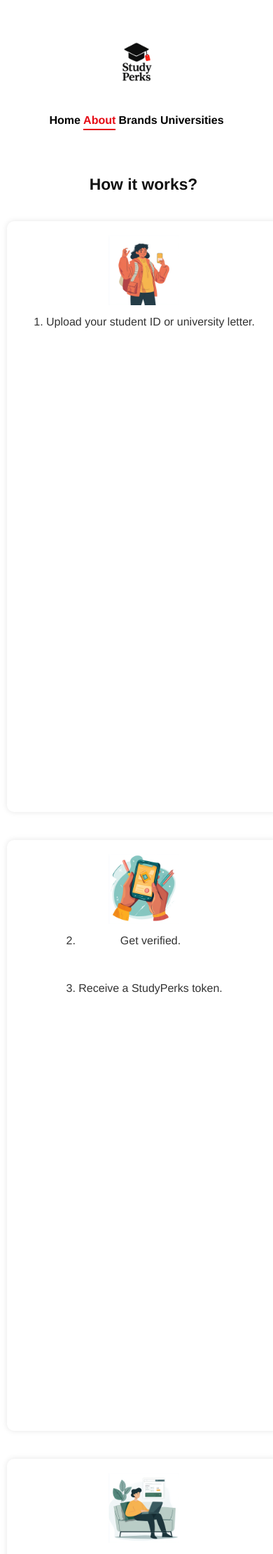
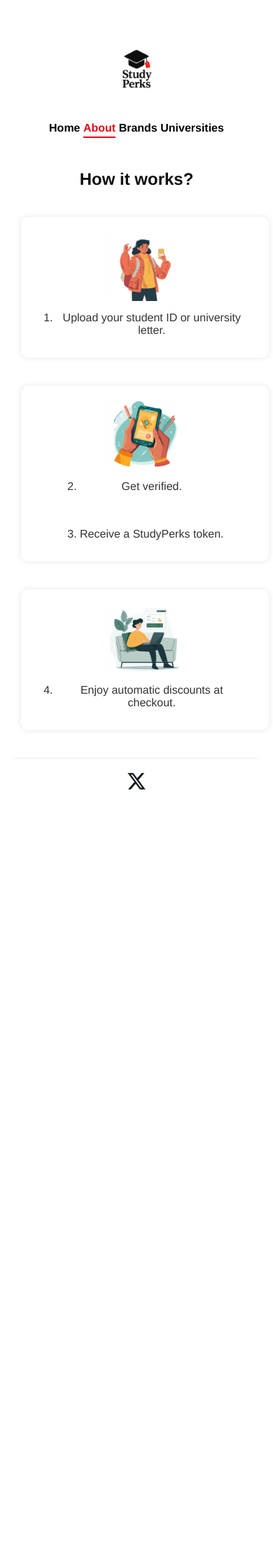
Before and after one commit to sarahwoods89/StudyPerks, a Node server app: page /about in a window 390 px wide. Shown: the top 2220 px of the page at 70% size. After the commit the page ends 1128 px from the top, so only its background shows below. Run offline with Node 20, Linux system fonts and the light colour scheme.

Commit message:
final media

```diff
--- a/public/stylesheets/style.css
+++ b/public/stylesheets/style.css
@@ -328,86 +328,3 @@ footer a {
     margin: 10px 0;
   }
 }
-
-@media (max-width: 768px) {
-  body {
-    font-size: 0.95rem;
-  }
-
-  .header-inner {
-    flex-direction: column;
-    align-items: center;
-    padding: 10px 0;
-    text-align: center;
-  }
-
-  .main-nav {
-    flex-direction: column;
-    gap: 12px;
-    align-items: center;
-    margin-top: 10px;
-  }
-
-  .main-nav a {
-    margin: 0;
-    font-size: 1rem;
-  }
-
-  .logo {
-    height: 100px;
-    margin: 10px auto;
-  }
-
-  .tagline {
-    font-size: 1rem;
-    justify-content: center;
-    text-align: center;
-    padding: 0 10px;
-  }
-
-  .upload-form,
-  .form-container {
-    width: 90%;
-    padding: 20px;
-    margin: 20px auto;
-  }
-
-  input[type="file"],
-  input[type="text"],
-  button {
-    width: 100%;
-    margin: 10px 0;
-  }
-
-  .step-section {
-    flex-direction: column;
-    align-items: center;
-    text-align: center;
-    padding: 20px 10px;
-    width: 100vw;
-    min-height: 100vh;
-    box-sizing: border-box;
-  }
-
-  .step-section img {
-    margin: 0 auto 15px;
-    max-width: 100px;
-  }
-
-  .step-text {
-    padding: 0;
-  }
-
-  .about-content,
-  .page {
-    width: 100vw;
-    min-height: 100vh;
-    box-sizing: border-box;
-    padding: 20px 10px;
-  }
-
-  .about-text {
-    padding: 20px;
-    text-align: center;
-  }
-}
```
